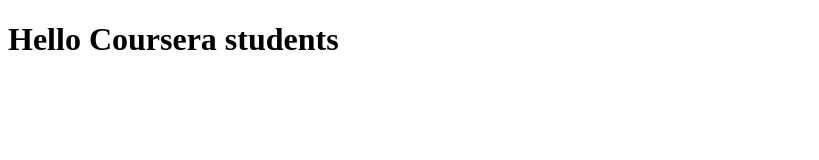
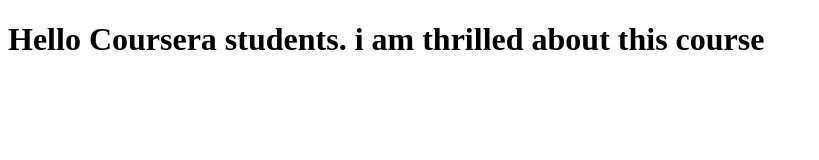
Before and after one commit to ngkf123/coursera-test, a plain HTML site: page index.html in a window 1280 px wide. Shown: the whole page, without its empty margins (0-819 px from the left). Drawn offline with Linux system fonts and the light colour scheme.

Commit message:
First web file updated

```diff
--- a/index.html
+++ b/index.html
@@ -5,6 +5,6 @@
     <title>Hello coursera</title>
   </head>
   <body>
-    <h1>Hello Coursera students</h1>
+    <h1>Hello Coursera students. i am thrilled about this course</h1>
   </body>
 </html>
```
